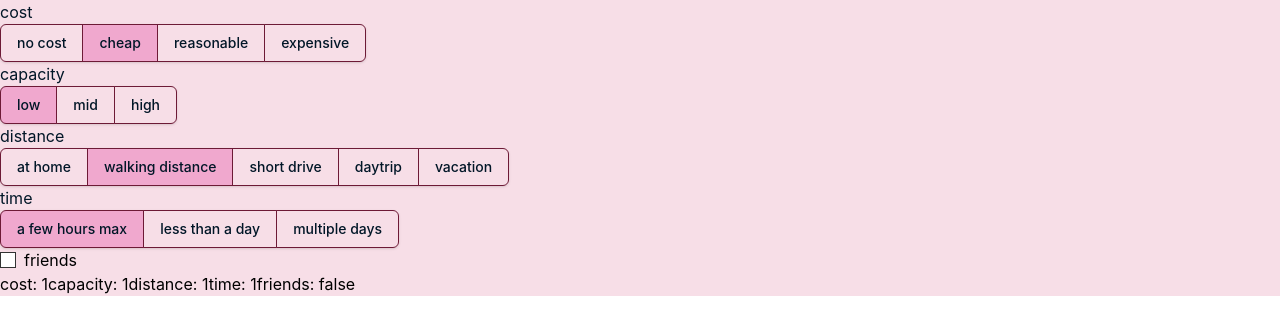
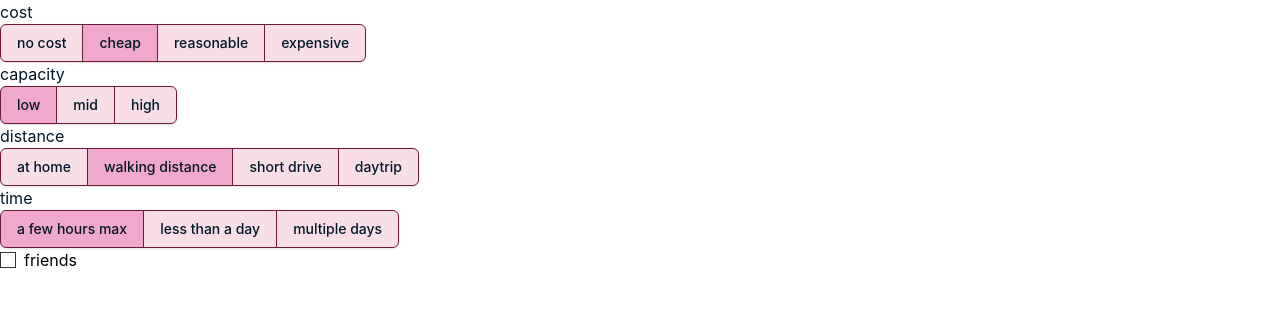
Before and after one commit to pixelivy/activity-tracker, a React (Vite) app in the folder UI/: page / in a window 1280 px wide. Shown: the top 334 px of the page. Built offline with nearby package versions, Linux system fonts and the light colour scheme.

Commit message:
feat: refactor Create and Home components to use centralized item constants for cost, capacity, distance, and time

```diff
--- a/UI/src/routes/Create.tsx
+++ b/UI/src/routes/Create.tsx
@@ -1,6 +1,6 @@
 import { useState, type FormEvent } from "react";
 import { CategoryCheckbox, CategoryPicker } from "../components/OptionTools";
-import type { Item } from "../utils/interfaces";
+import { costItems, timeItems, capacityItems, distanceItems } from "../utils/interfaces";
 
 export default function Create() {
     const apiBaseUrl = (import.meta.env.VITE_API_BASE_URL ?? "http://localhost:8000").replace(/\/$/, "");
@@ -13,29 +13,6 @@ export default function Create() {
     const [time, setTime] = useState<number>(2);
     const [friends, setFriends] = useState<boolean>(false);
     const [message, setMessage] = useState<string>("");
-
-    const costItems: Item[] = [
-        { name: "no cost", value: 0 },
-        { name: "cheap", value: 1 },
-        { name: "reasonable", value: 2 },
-        { name: "expensive", value: 3 }
-    ];
-    const capacityItems: Item[] = [
-        { name: "low", value: 1 },
-        { name: "mid", value: 2 },
-        { name: "high", value: 3 }
-    ];
-    const distanceItems: Item[] = [
-        { name: "at home", value: 0 },
-        { name: "walking distance", value: 1 },
-        { name: "short drive", value: 2 },
-        { name: "daytrip", value: 3 }
-    ];
-    const timeItems: Item[] = [
-        { name: "a few hours max", value: 1 },
-        { name: "less than a day", value: 2 },
-        { name: "multiple days", value: 3 }
-    ];
 
     async function handleSubmit(event: FormEvent<HTMLFormElement>) {
         event.preventDefault();
--- a/UI/src/routes/Home.tsx
+++ b/UI/src/routes/Home.tsx
@@ -1,5 +1,5 @@
 import { useState } from "react";
-import type { Item } from "../utils/interfaces";
+import { costItems, timeItems, capacityItems, distanceItems } from "../utils/interfaces";
 import { CategoryCheckbox, CategoryPicker } from "../components/OptionTools";
 
 export default function Home(){
@@ -8,45 +8,14 @@ export default function Home(){
     const [time, setTime] = useState<number>(1);
     const [distance, setDistance] = useState<number>(1);
     const [friends, setFriends] = useState<boolean>(false);
-    const costItems: Item[] = [
-        { name: "no cost", value: 0 },
-        { name: "cheap", value: 1 },
-        { name: "reasonable", value: 2 },
-        { name: "expensive", value: 3 }
-    ]
-    const capacityItems: Item[] = [
-        { name: "low", value: 1 },
-        { name: "mid", value: 2 },
-        { name: "high", value: 3 }
-    ]
-    const distanceItems: Item[] = [
-        { name: "at home", value: 0 },
-        { name: "walking distance", value: 1 },
-        { name: "short drive", value: 2 },
-        { name: "daytrip", value: 3 },
-        { name: "vacation", value: 4 }
-    ]
-    const timeItems: Item[] = [
-        { name: "a few hours max", value: 1 },
-        { name: "less than a day", value: 2 },
-        { name: "multiple days", value: 3 }
-    ]
 
     return(
-        <div className="bg-back size-full justify-content-center align-items-center">
-            <CategoryPicker category="cost" value={cost} setValue={setCost} options={costItems} />
-            <CategoryPicker category="capacity" value={capacity} setValue={setCapacity} options={capacityItems} />
-            <CategoryPicker category="distance" value={distance} setValue={setDistance} options={distanceItems} />
-            <CategoryPicker category="time" value={time} setValue={setTime} options={timeItems} />
-            <CategoryCheckbox category="friends" value={friends} setValue={setFriends}/>
-
-            <p>
-                cost: {cost}
-                capacity: {capacity}
-                distance: {distance}
-                time: {time}
-                friends: {String(friends)}
-            </p>
-        </div>
+        <>
+        <CategoryPicker category="cost" value={cost} setValue={setCost} options={costItems} />
+        <CategoryPicker category="capacity" value={capacity} setValue={setCapacity} options={capacityItems} />
+        <CategoryPicker category="distance" value={distance} setValue={setDistance} options={distanceItems} />
+        <CategoryPicker category="time" value={time} setValue={setTime} options={timeItems} />
+        <CategoryCheckbox category="friends" value={friends} setValue={setFriends}/>
+        </>
     )
 }
--- a/UI/src/utils/interfaces.ts
+++ b/UI/src/utils/interfaces.ts
@@ -2,3 +2,28 @@ export interface Item {
     name: string;
     value: number;
 };
+export const costItems: Item[] = [
+        { name: "no cost", value: 0 },
+        { name: "cheap", value: 1 },
+        { name: "reasonable", value: 2 },
+        { name: "expensive", value: 3 }
+    ];
+
+export const capacityItems: Item[] = [
+        { name: "low", value: 1 },
+        { name: "mid", value: 2 },
+        { name: "high", value: 3 }
+    ];
+
+export const distanceItems: Item[] = [
+        { name: "at home", value: 0 },
+        { name: "walking distance", value: 1 },
+        { name: "short drive", value: 2 },
+        { name: "daytrip", value: 3 }
+    ];
+
+export const timeItems: Item[] = [
+        { name: "a few hours max", value: 1 },
+        { name: "less than a day", value: 2 },
+        { name: "multiple days", value: 3 }
+    ];
```
